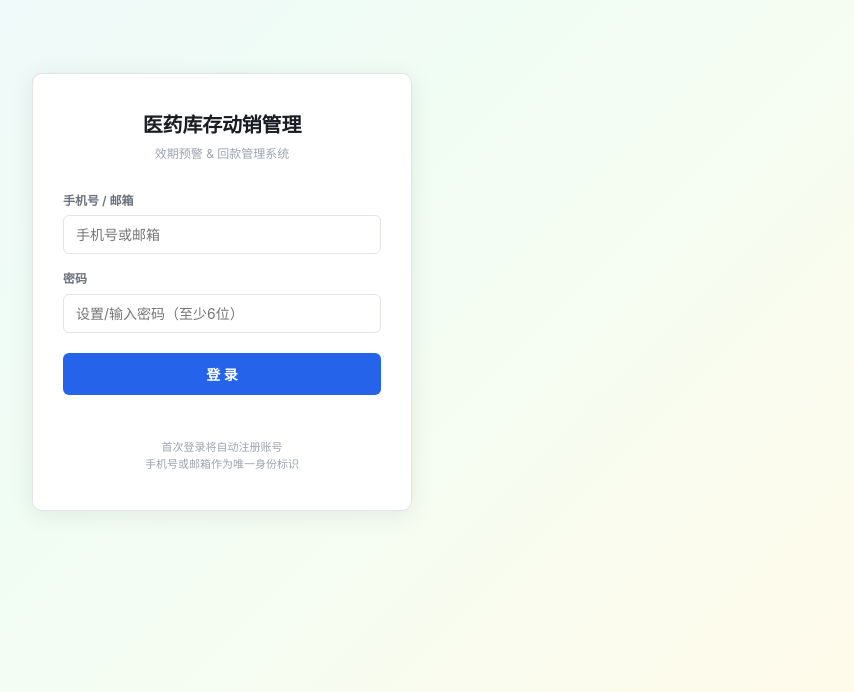
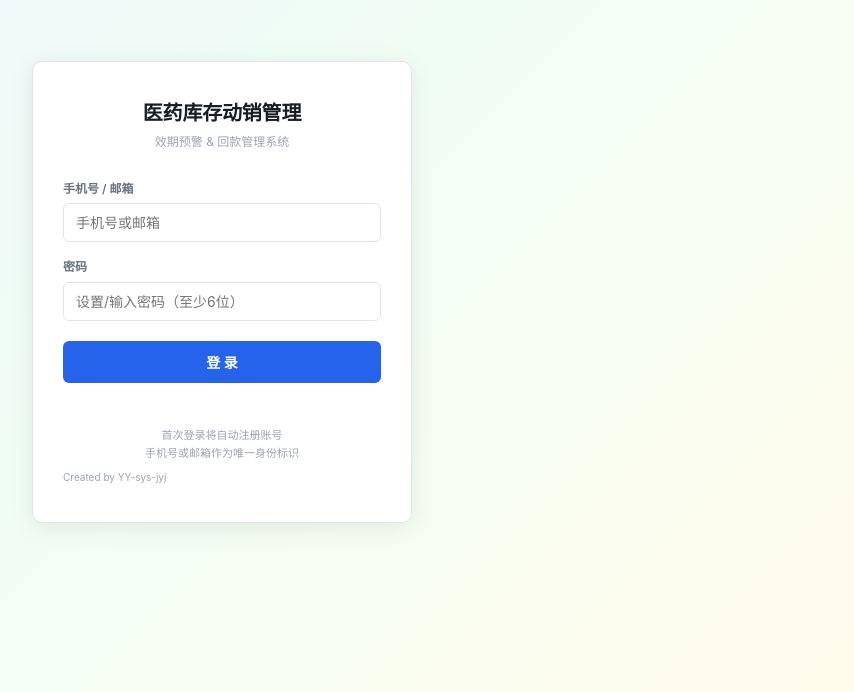
Before and after one commit to YY-sys-jyj/medicine-inventory, a plain HTML site: page docs/index.html in a window 1280 px wide. Shown: the part 108-800 px from the top of the page, without its empty margins (418-1272 px from the left). Drawn offline with nearby package versions, Linux system fonts and the light colour scheme.

Commit message:
添加创作者署名

```diff
--- a/docs/index.html
+++ b/docs/index.html
@@ -129,7 +129,7 @@ tr:hover td{background:#fafbfc}
     <div class="form-group"><label class="form-label">密码</label><input class="form-input" type="password" id="login-password" placeholder="设置/输入密码（至少6位）" minlength="6" autocomplete="new-password"></div>
     <button class="login-btn" id="login-btn" onclick="handleLogin()">登 录</button>
     <div class="login-error" id="login-error"></div>
-    <p class="login-hint">首次登录将自动注册账号<br>手机号或邮箱作为唯一身份标识</p>
+    <p class="login-hint">首次登录将自动注册账号<br>手机号或邮箱作为唯一身份标识<p style="font-size:10px;color:#9ca3af;margin-top:8px">Created by YY-sys-jyj</p></p>
   </div>
 </div>
 <div class="app-container hidden" id="app-container">
@@ -141,7 +141,7 @@ tr:hover td{background:#fafbfc}
       <button class="nav-item" data-tab="report"><svg viewBox="0 0 24 24" fill="none" stroke="currentColor" stroke-width="2" stroke-linecap="round" stroke-linejoin="round"><path d="M14 2H6a2 2 0 00-2 2v16a2 2 0 002 2h12a2 2 0 002-2V8z"/><polyline points="14 2 14 8 20 8"/><line x1="16" y1="13" x2="8" y2="13"/><line x1="16" y1="17" x2="8" y2="17"/></svg>库存动销报告</button>
       <button class="nav-item" data-tab="payment"><svg viewBox="0 0 24 24" fill="none" stroke="currentColor" stroke-width="2" stroke-linecap="round" stroke-linejoin="round"><rect x="2" y="5" width="20" height="14" rx="2"/><line x1="2" y1="10" x2="22" y2="10"/></svg>回款管理<span class="nav-badge hidden" id="nav-pay-badge">0</span></button>
     </nav>
-    <div class="sidebar-footer"><button class="logout-btn" onclick="handleLogout()"><svg viewBox="0 0 24 24" fill="none" stroke="currentColor" stroke-width="2" stroke-linecap="round" stroke-linejoin="round"><path d="M9 21H5a2 2 0 01-2-2V5a2 2 0 012-2h4"/><polyline points="16 17 21 12 16 7"/><line x1="21" y1="12" x2="9" y2="12"/></svg>退出登录</button></div>
+    <div class="sidebar-footer"><button class="logout-btn" onclick="handleLogout()"><svg viewBox="0 0 24 24" fill="none" stroke="currentColor" stroke-width="2" stroke-linecap="round" stroke-linejoin="round"><path d="M9 21H5a2 2 0 01-2-2V5a2 2 0 012-2h4"/><polyline points="16 17 21 12 16 7"/><line x1="21" y1="12" x2="9" y2="12"/></svg>退出登录</button><div style="font-size:10px;color:var(--text3);padding:4px 11px 0">by YY-sys-jyj</div></div>
   </aside>
   <main class="main">
     <div class="stats-bar" id="stats-bar"></div>
```
